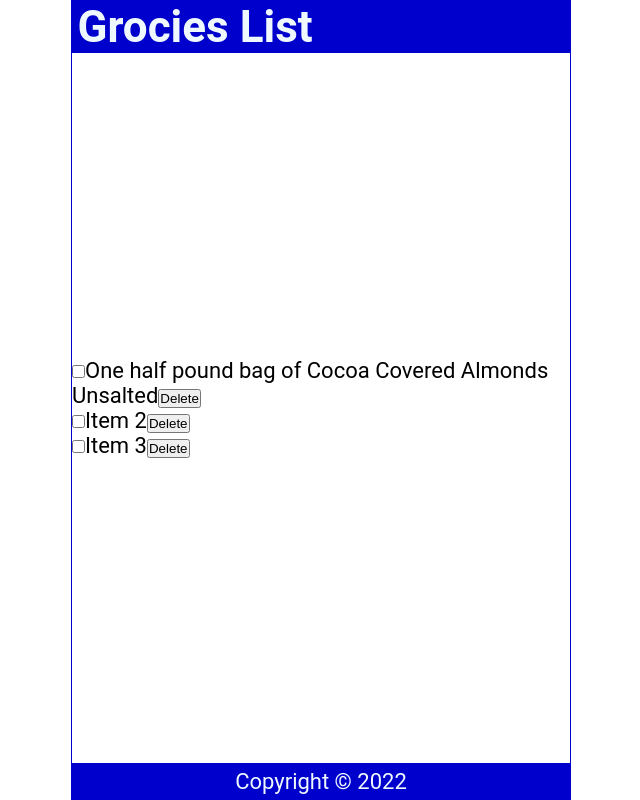
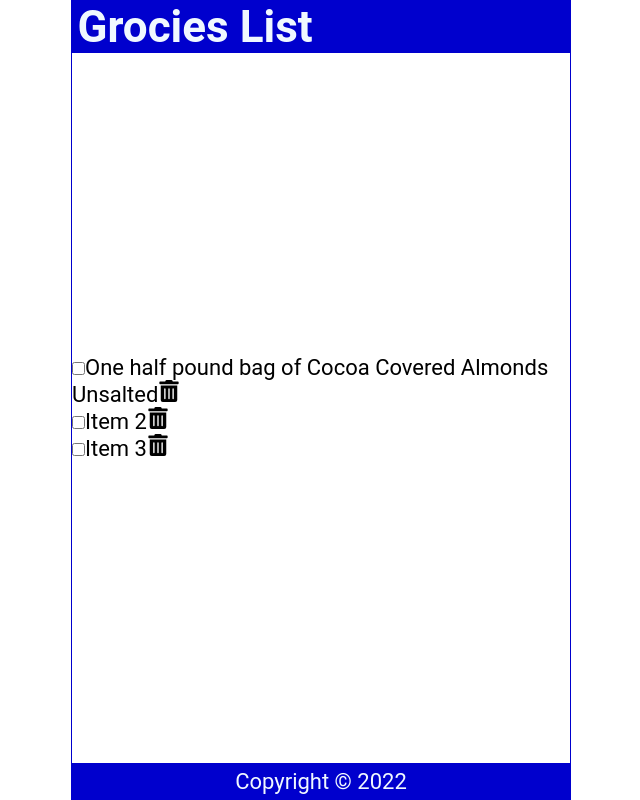
Before and after one commit to ilaydaozdemir/reactseries01, a React (Create React App) app: page / in a window 1280 px wide. Shown: the whole page, without its empty margins (319-959 px from the left). Built offline with nearby package versions, Linux system fonts and the light colour scheme.

Commit message:
Adding the react-icons package

```diff
--- a/package.json
+++ b/package.json
@@ -8,6 +8,7 @@
     "@testing-library/user-event": "^13.5.0",
     "react": "^18.0.0",
     "react-dom": "^18.0.0",
+    "react-icons": "^4.3.1",
     "react-scripts": "5.0.1",
     "web-vitals": "^2.1.4"
   },
--- a/src/Content.jsx
+++ b/src/Content.jsx
@@ -1,5 +1,8 @@
 import React from "react";
 import { useState } from "react";
+
+//add icon
+import { FaTrashAlt } from "react-icons/fa";
 
 const Content = () => {
   //useStateHooks with array
@@ -23,13 +26,13 @@
 
   return (
     <main>
-        {/*Lists of elements need keys*/}
+      {/*Lists of elements need keys*/}
       <ul>
         {items.map((item) => (
           <li className="item" key={item.id}>
             <input type="checkbox" checked={item.checked} />
             <label>{item.item}</label>
-            <button>Delete</button>
+            <FaTrashAlt role="button" tabIndex="0" />
           </li>
         ))}
       </ul>
```
Also changed, not shown: 1 other file (tests, documents, lock files or other folders).
